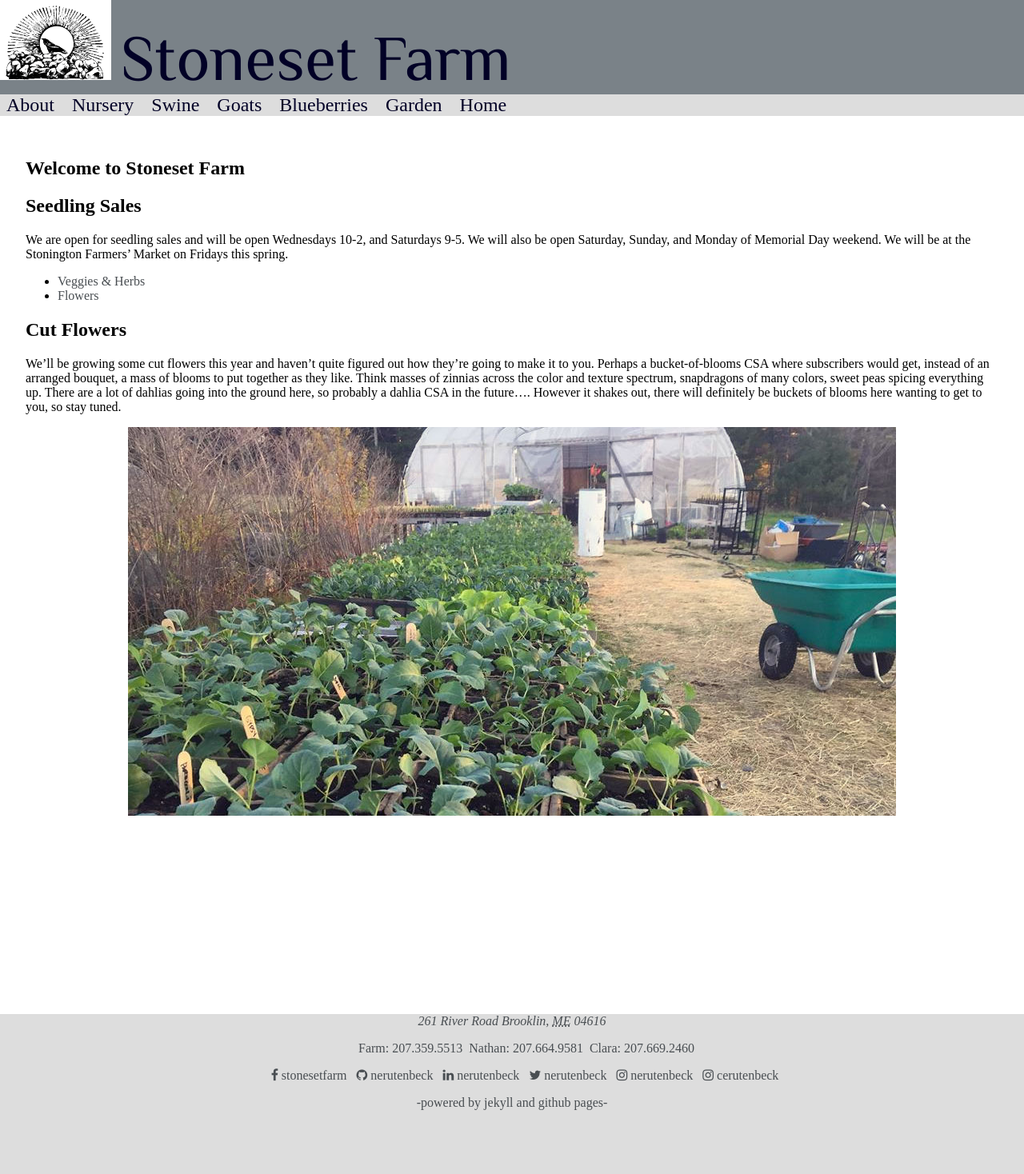
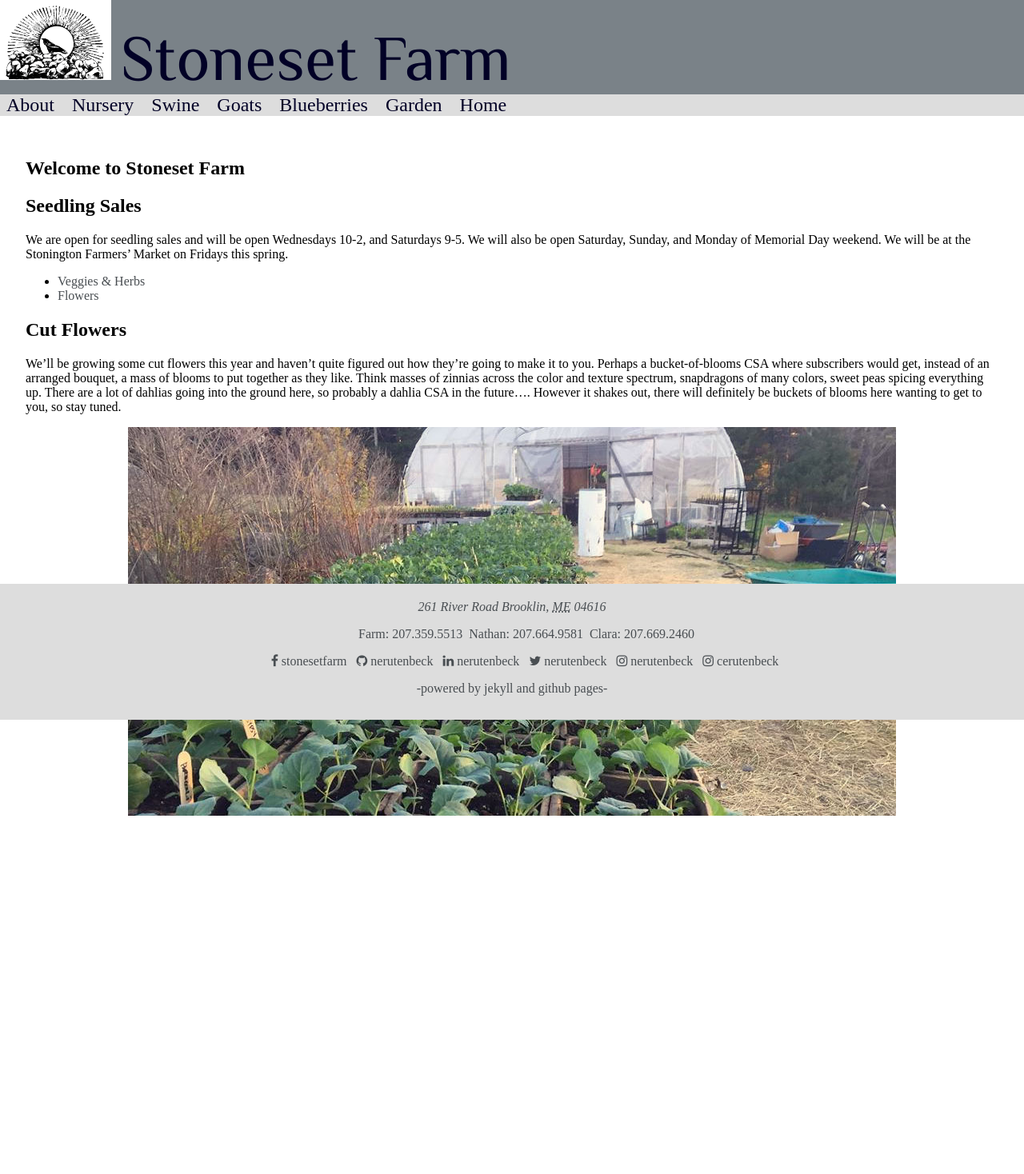
Before and after one commit to stonesetfarm/stonesetfarm.github.io, a Jekyll site: the page built from index.md, in a window 1280 px wide. Shown: the whole page at 80% size. Built offline with Jekyll 4.4.1, drawn with Linux system fonts in a browser that asks for light colours; nearby versions of some CDN libraries; some web fonts are replaced; after the commit the page ends 1218 px from its top, so only the background shows below that.

Commit message:
Update _base.scss

```diff
--- a/_sass/_base.scss
+++ b/_sass/_base.scss
@@ -26,9 +26,8 @@ a {
 }
 
 body{
-    min-height: 100%;
-    height: auto !important;
-    margin: 0 auto -200px;
+    height: 100%;
+    margin: 0;
     background-repeat: no-repeat;
     background-size: cover;
     padding: 0;
@@ -108,17 +107,18 @@ body{
 // Footer //
 
 .push{
-    height: 200px;
-    display: block;
+    height: 150px;
 }
 
 .site-footer {
     width: 100%;
-    height: 200px;
-    margin-left: 0;
-    padding: 0;
+    height: 150px;
+    margin: 0;
+    padding: 20px 0 0 0;
     text-align: center;
-    position: absolute;
+    position: fixed;
+    left: 0;
+    bottom: 0;
     color: $footer-text-color;
     background-color: $footer-background-color;
     li {
```
